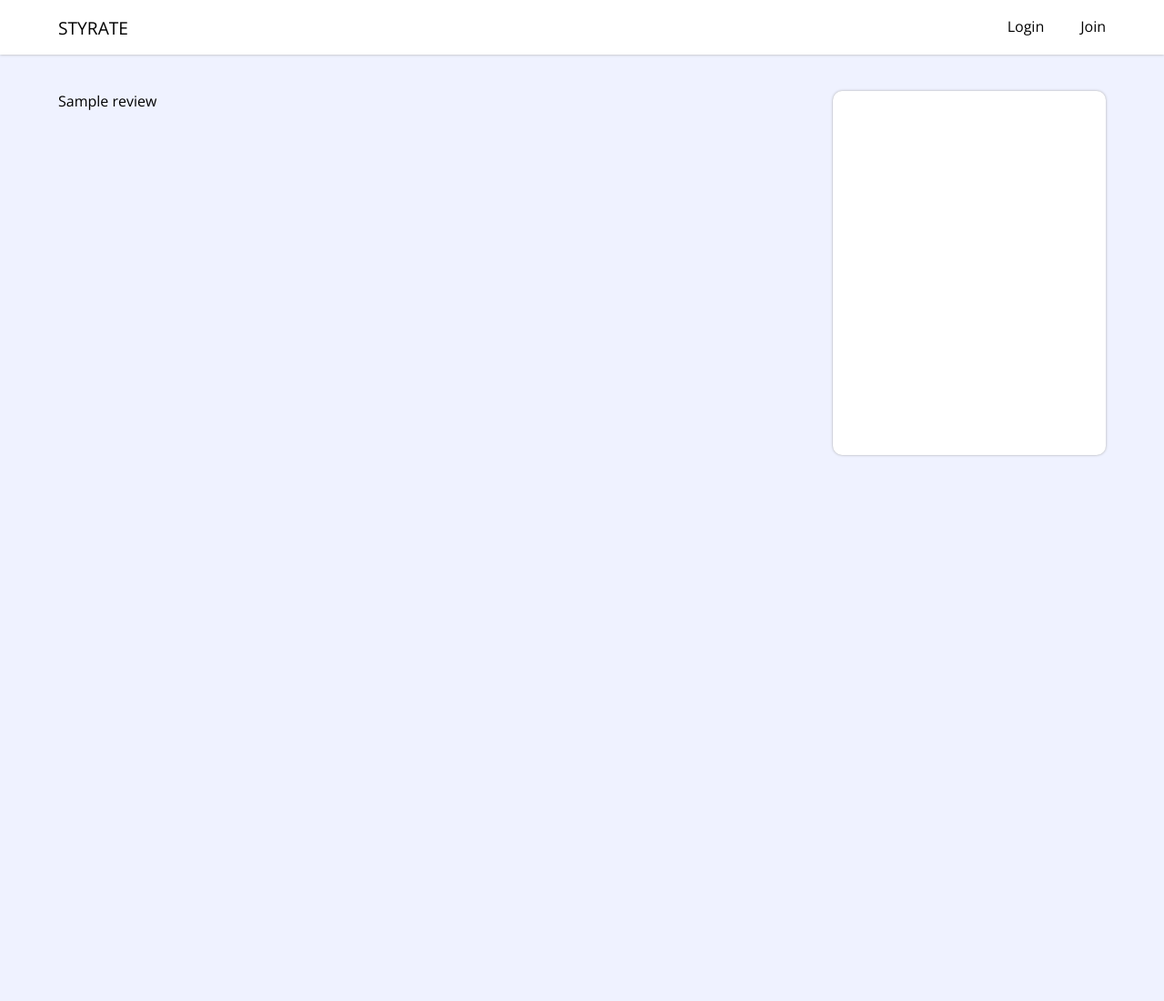
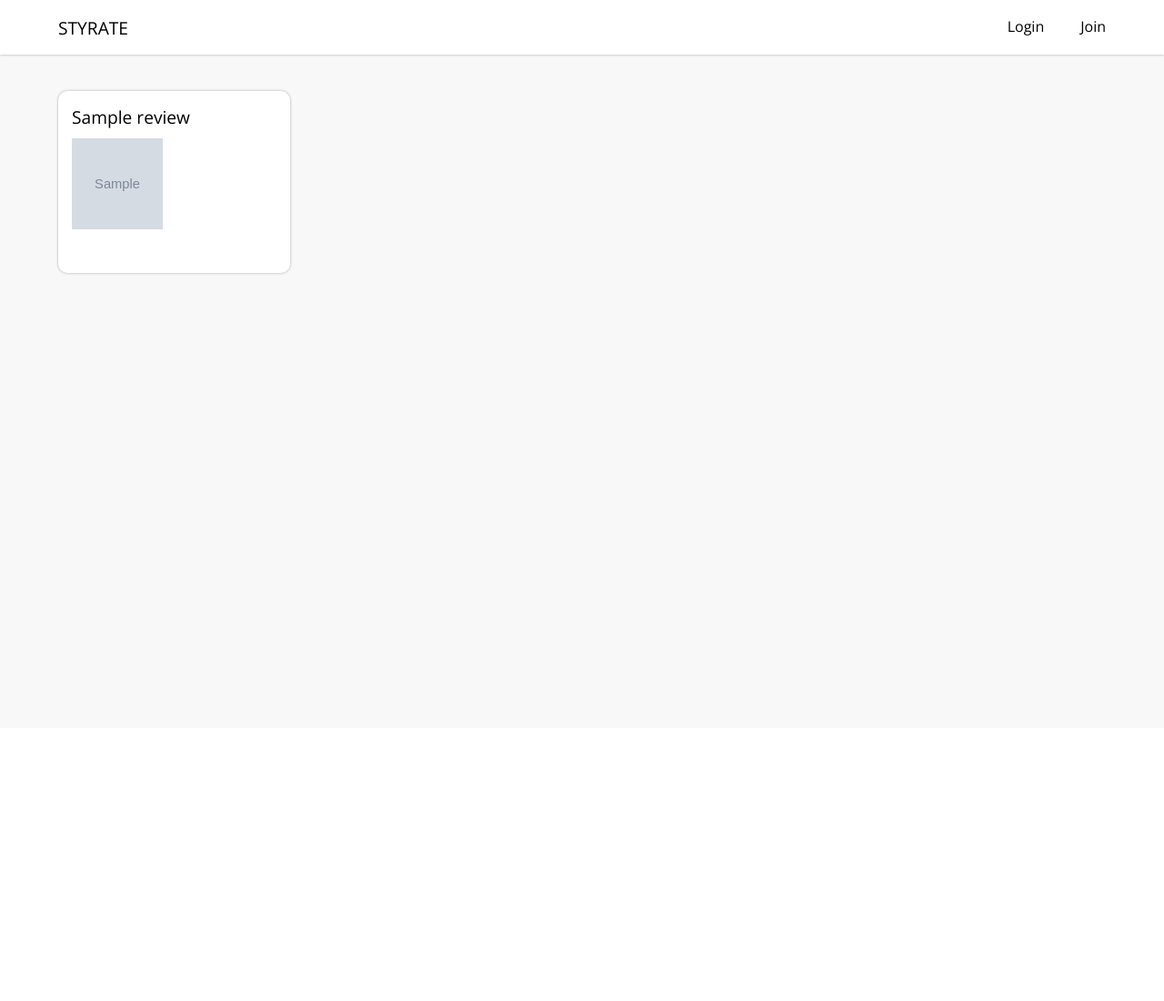
Before and after one commit to styrate/www, a Django app: page / in a window 1280 px wide. Shown: the whole page at 91% size. After the commit the page ends 302 px from the top, so only its background shows below. Run offline with Django 4.2, Linux system fonts and the light colour scheme; tables that the repository leaves empty hold one stand-in row (values such as "Sample post"); grey boxes marked "Sample" are stand-in pictures; style sheets or scripts are compiled from the project's sources.

Commit message:
got images working on review list

```diff
--- a/styrate/main/templates/main/Common/reviewList.html
+++ b/styrate/main/templates/main/Common/reviewList.html
@@ -4,12 +4,15 @@
     <div class="reviewList inner">
         <div class="reviews">
             {% for review in reviewObjects %}
-            <article class="review" id='{{review.id}}'>
-                {{review.title}}
+            <article class="review outer" id='{{review.id}}'>
+                <div class="review inner">
+                    <h3>{{review.title}}</h3>
+                    <div class="image" style="background-image: url('{%static ''%}{{review.image}}')"></div>
+                </div>
             </article>
             {% endfor %}
         </div>
-        <div class="filters outer">
-        </div>
+        {% comment %} <div class="filters outer">
+        </div> {% endcomment %}
     </div>
 </div>
--- a/styrate/main/templates/main/Styles/Common/reviewList.css
+++ b/styrate/main/templates/main/Styles/Common/reviewList.css
@@ -1 +1 @@
-div.reviewList.outer{width:100%;display:flex;flex-direction:column}div.reviewList.outer .reviewList.inner{width:100%;display:flex;justify-content:space-between}div.reviewList.inner .reviews{width:-moz-fit-content;width:fit-content;height:1000px}div.reviewList.inner .filters.outer{width:300px;height:400px;position:sticky;top:100px;z-index:0;background-color:#fff;border-radius:10px;box-shadow:0 0 3px #aaa}
+div.reviewList.outer{width:100%;display:flex;flex-direction:column}div.reviewList.inner{width:100%;display:flex;justify-content:space-between}div.reviewList.inner .reviews{width:70%;display:grid;grid-template-columns:1fr 1fr 1fr;grid-auto-rows:auto;grid-gap:20px}div.reviewList.inner .filters.outer{width:300px;height:400px;position:sticky;top:100px;z-index:0;background-color:#fff;border-radius:10px;box-shadow:0 0 3px #aaa}div.reviewList.inner .review.outer{width:100%;background-color:#fff;border-radius:10px;box-shadow:0 0 3px #aaa}div.reviewList.inner .review.outer .review.inner{width:100%;height:200px;box-sizing:border-box;padding:15px;display:flex;flex-direction:column}div.reviewList.inner .review.outer .review.inner h3{font-size:1.2em;font-weight:400}div.reviewList.inner .review.outer .review.inner .image{height:100px;width:100px;margin:10px 0;background-size:cover;background-repeat:no-repeat;background-position:center}
--- a/styrate/main/templates/main/Styles/Common/reviewList.scss
+++ b/styrate/main/templates/main/Styles/Common/reviewList.scss
@@ -1,16 +1,17 @@
 div.reviewList.outer{
     width: 100%;
     display: flex; flex-direction: column;
-    & .reviewList.inner{
-        width: 100%;
-        display: flex;
-        justify-content: space-between;
-    }
 }
 div.reviewList.inner{
+    width: 100%;
+    display: flex;
+    justify-content: space-between;
     & .reviews{
-        width: fit-content;
-        height: 1000px;
+        width: 70%;
+        display: grid;
+        grid-template-columns: 1fr 1fr 1fr;
+        grid-auto-rows: auto;
+        grid-gap: 20px;
     }
     & .filters.outer{
         width: 300px;
@@ -22,3 +23,27 @@ div.reviewList.inner{
         box-shadow: 0 0 3px #AAAAAA;
     }
 }
+div.reviewList.inner .review.outer{
+    width: 100%;
+    background-color: white;
+    border-radius: 10px;
+    box-shadow: 0 0 3px #AAAAAA;
+    & .review.inner{
+        width: 100%;
+        height: 200px;
+        box-sizing: border-box;
+        padding: 15px;
+        display: flex; flex-direction: column;
+        & h3{
+            font-size: 1.2em;
+            font-weight: 400;
+        }
+        & .image{
+            height: 100px; width: 100px;;
+            margin: 10px 0;
+            background-size: cover;
+            background-repeat: no-repeat;
+            background-position: center;
+        }
+    }
+}
--- a/styrate/main/templates/main/Styles/global.css
+++ b/styrate/main/templates/main/Styles/global.css
@@ -19,7 +19,7 @@ html, body{
 
 body{
     display: flex; flex-direction: column; align-items: center;
-    background-color: #EFF2FF;
+    background-color: #F8F8F8;
     min-height: 100vh;
 }
 body .headerContainer, body .contentContainer{
```
